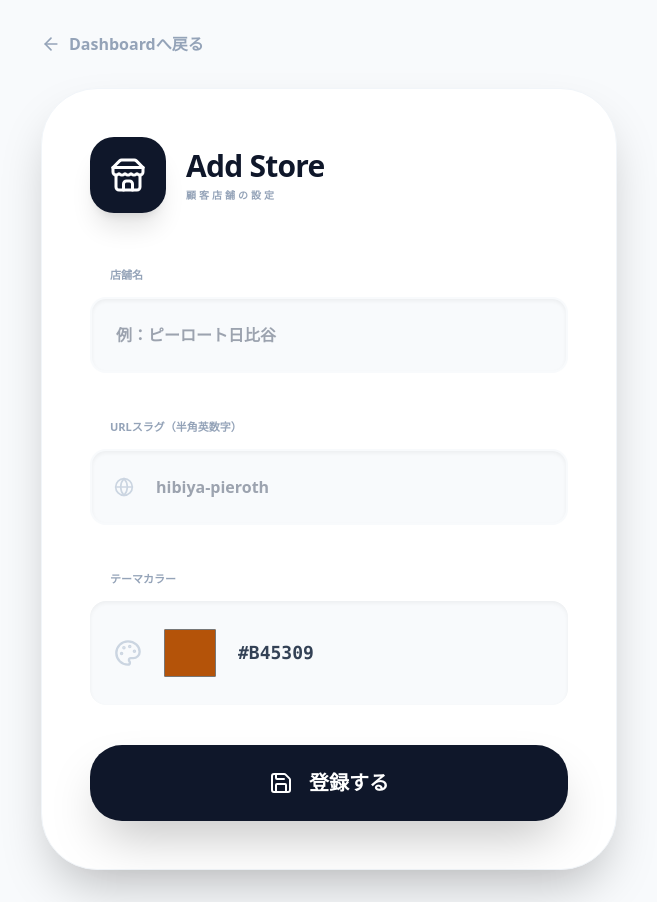
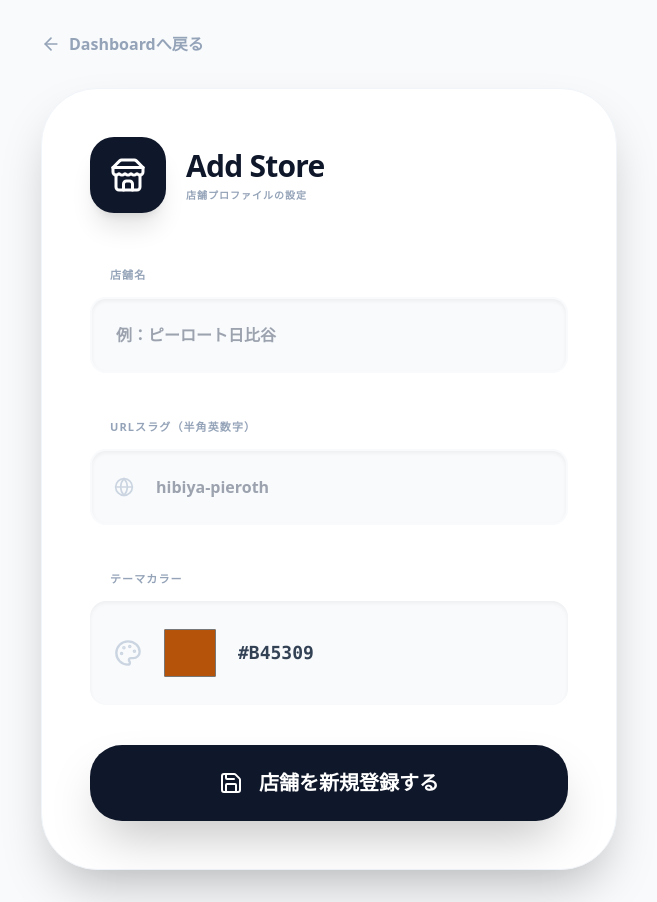
Before and after one commit to takatam-cyber/my-wine-menu, a Next.js app: page /admin/settings in a window 1280 px wide. Shown: the whole page, without its empty margins (311-968 px from the left). Built offline with nearby package versions, Linux system fonts and the light colour scheme.

Commit message:
Update page.tsx

```diff
--- a/app/admin/settings/page.tsx
+++ b/app/admin/settings/page.tsx
@@ -50,31 +50,31 @@ function SettingsForm() {
             <div className="p-5 bg-slate-900 rounded-3xl text-white shadow-xl"><Store size={36}/></div>
             <div>
               <h1 className="text-3xl font-black tracking-tight">{editSlug ? 'Edit Store' : 'Add Store'}</h1>
-              <p className="text-slate-400 font-bold text-[10px] uppercase tracking-[0.3em] mt-1">顧客店舗の設定</p>
+              <p className="text-slate-400 font-bold text-[10px] uppercase tracking-widest mt-1">店舗プロファイルの設定</p>
             </div>
           </div>
           <form onSubmit={handleSave} className="space-y-10">
             <div className="space-y-3">
-              <label className="text-[11px] font-black text-slate-400 ml-5">店舗名</label>
-              <input type="text" required placeholder="例：ピーロート日比谷" className="w-full p-6 bg-slate-50 rounded-2xl border-2 border-transparent focus:border-amber-500 font-bold outline-none shadow-inner" value={name} onChange={e => setName(e.target.value)} />
+              <label className="text-[11px] font-black text-slate-400 ml-5 uppercase tracking-widest">店舗名</label>
+              <input type="text" required placeholder="例：ピーロート日比谷" className="w-full p-6 bg-slate-50 rounded-2xl border-2 border-transparent focus:border-amber-500 font-bold outline-none shadow-inner transition-all text-slate-900" value={name} onChange={e => setName(e.target.value)} />
             </div>
             <div className="space-y-3">
-              <label className="text-[11px] font-black text-slate-400 ml-5">URLスラグ（半角英数字）</label>
+              <label className="text-[11px] font-black text-slate-400 ml-5 uppercase tracking-widest">URLスラグ（半角英数字）</label>
               <div className="relative group">
                 <Globe className="absolute left-6 top-1/2 -translate-y-1/2 text-slate-300" size={20}/>
-                <input type="text" required disabled={!!editSlug} placeholder="hibiya-pieroth" className={`w-full p-6 pl-16 rounded-2xl border-2 border-transparent font-bold shadow-inner ${editSlug ? 'bg-slate-100 text-slate-400 cursor-not-allowed' : 'bg-slate-50 focus:border-amber-500'}`} value={slug} onChange={e => setSlug(e.target.value)} />
+                <input type="text" required disabled={!!editSlug} placeholder="hibiya-pieroth" className={`w-full p-6 pl-16 rounded-2xl border-2 border-transparent font-bold shadow-inner transition-all ${editSlug ? 'bg-slate-100 text-slate-400 cursor-not-allowed' : 'bg-slate-50 focus:border-amber-500 focus:bg-white text-slate-900'}`} value={slug} onChange={e => setSlug(e.target.value)} />
               </div>
             </div>
             <div className="space-y-3">
-              <label className="text-[11px] font-black text-slate-400 ml-5">テーマカラー</label>
+              <label className="text-[11px] font-black text-slate-400 ml-5 uppercase tracking-widest">テーマカラー</label>
               <div className="flex gap-5 items-center bg-slate-50 p-6 rounded-2xl shadow-inner">
                 <Palette className="text-slate-300" size={28}/>
                 <input type="color" className="w-14 h-14 rounded-xl cursor-pointer bg-transparent border-none" value={color} onChange={e => setColor(e.target.value)} />
                 <span className="font-mono font-black text-lg text-slate-700">{color.toUpperCase()}</span>
               </div>
             </div>
-            <button type="submit" disabled={loading} className="w-full py-6 bg-slate-900 text-white rounded-[2rem] font-black text-xl shadow-2xl hover:bg-amber-500 transition-all flex items-center justify-center gap-4">{loading ? <Loader2 className="animate-spin" /> : <><Save size={24}/> {editSlug ? '更新する' : '登録する'}</>}</button>
-            {status && <div className="p-6 bg-emerald-50 text-emerald-700 rounded-2xl flex items-center gap-4 font-bold border-2 border-emerald-100 animate-bounce"><CheckCircle2 size={24}/> 保存完了</div>}
+            <button type="submit" disabled={loading} className="w-full py-6 bg-slate-900 text-white rounded-[2rem] font-black text-xl shadow-2xl hover:bg-amber-500 hover:text-black transition-all flex items-center justify-center gap-4">{loading ? <Loader2 className="animate-spin" /> : <><Save size={24}/> {editSlug ? '設定を更新する' : '店舗を新規登録する'}</>}</button>
+            {status && <div className="p-6 bg-emerald-50 text-emerald-700 rounded-2xl flex items-center gap-4 font-bold border-2 border-emerald-100 animate-bounce"><CheckCircle2 size={24}/> 保存が完了しました</div>}
           </form>
         </div>
       </div>
```
